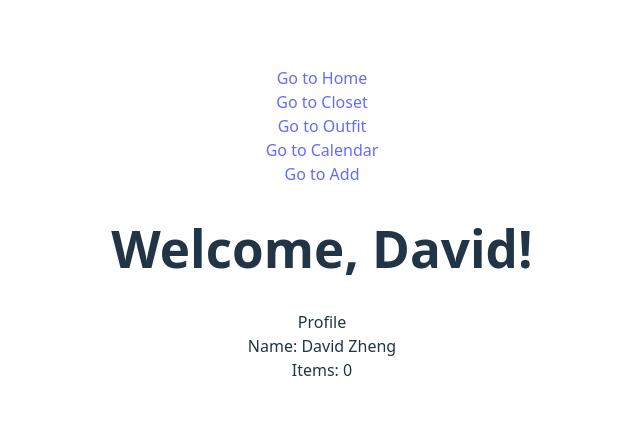
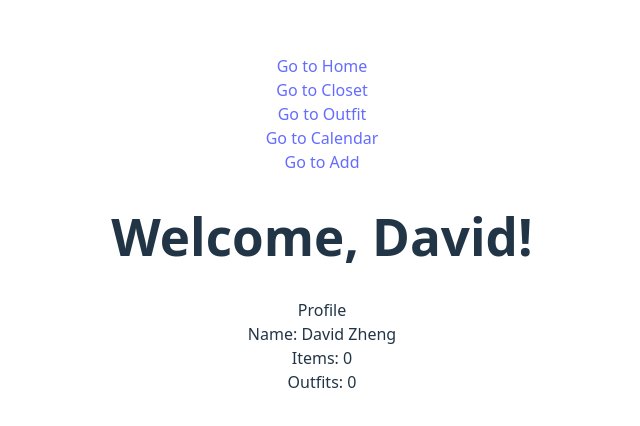
Before and after one commit to davidzheng14/ootd-project, a React (Vite) app: page / in a window 1280 px wide. Shown: the part 176-602 px from the top of the page, without its empty margins (318-958 px from the left). Built offline with nearby package versions, Linux system fonts and the light colour scheme.

Commit message:
Added outfit count to home, switched HomePage to Home

```diff
--- a/src/App.jsx
+++ b/src/App.jsx
@@ -15,7 +15,7 @@ function App() {
   return (
     <>
     <Routes>
-      <Route path="/" element={<HomePage closet={closet}/>} />
+      <Route path="/" element={<HomePage closet={closet} outfitList={outfitList}/>} />
       <Route path="closet" element={<ClosetPage closet={closet} setCloset={setCloset} outfitList={outfitList} setOutfitList={setOutfitList} />} />
       <Route path="outfit" element={<OutfitPage outfitList={outfitList} />} />
       <Route path="calendar" element={<CalendarPage />} />
--- a/src/pages/HomePage.jsx
+++ b/src/pages/HomePage.jsx
@@ -1,6 +1,6 @@
 import { Header } from '../components/Header.jsx';
 
-export function HomePage({closet}) {
+export function HomePage({closet, outfitList}) {
 
     const firstName = "David";
     const lastName = "Zheng";
@@ -23,6 +23,9 @@ export function HomePage({closet}) {
                 <div>
                     Items: {closet.length}
                 </div>
+                <div>
+                    Outfits: {outfitList.length}
+                </div>
             </div>
         </>
             );
```
